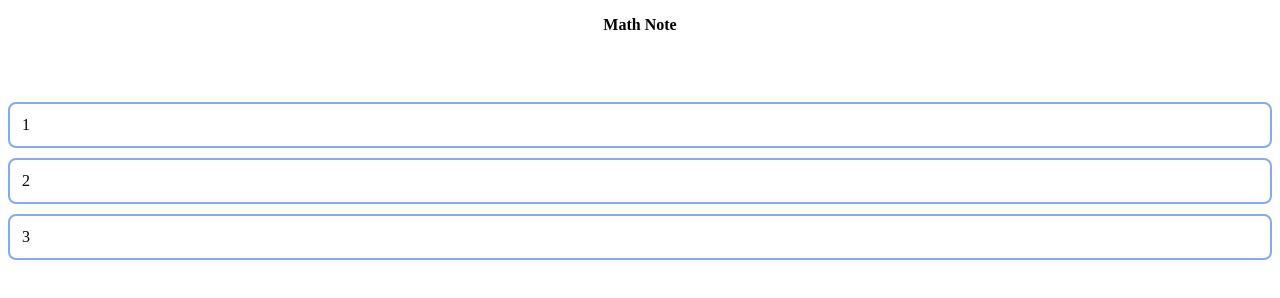
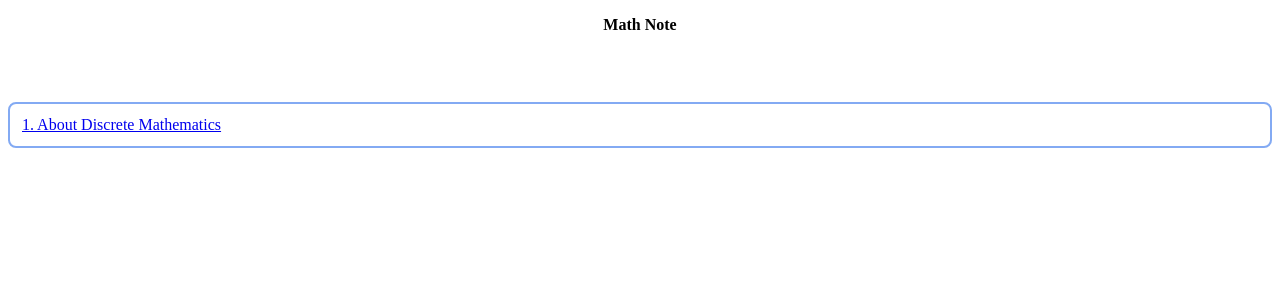
Before and after one commit to toprise/Math-Note, a plain HTML site: page Math/Discrete Mathematics/Discrete_Mathematics_List.html in a window 1280 px wide. Drawn offline with Linux system fonts and the light colour scheme.

Commit message:
Update Discrete_Mathematics_List.html

```diff
--- a/Math/Discrete Mathematics/Discrete_Mathematics_List.html
+++ b/Math/Discrete Mathematics/Discrete_Mathematics_List.html
@@ -47,9 +47,7 @@
         <br>
         <br>
         <ul>
-            <li>1</li>
-            <li>2</li>
-            <li>3</li>
+            <a href="One_About_Discrete_Mathematics.html"><li>1. About Discrete Mathematics</li></a>
         </ul>
     </body>
 </html>
```
